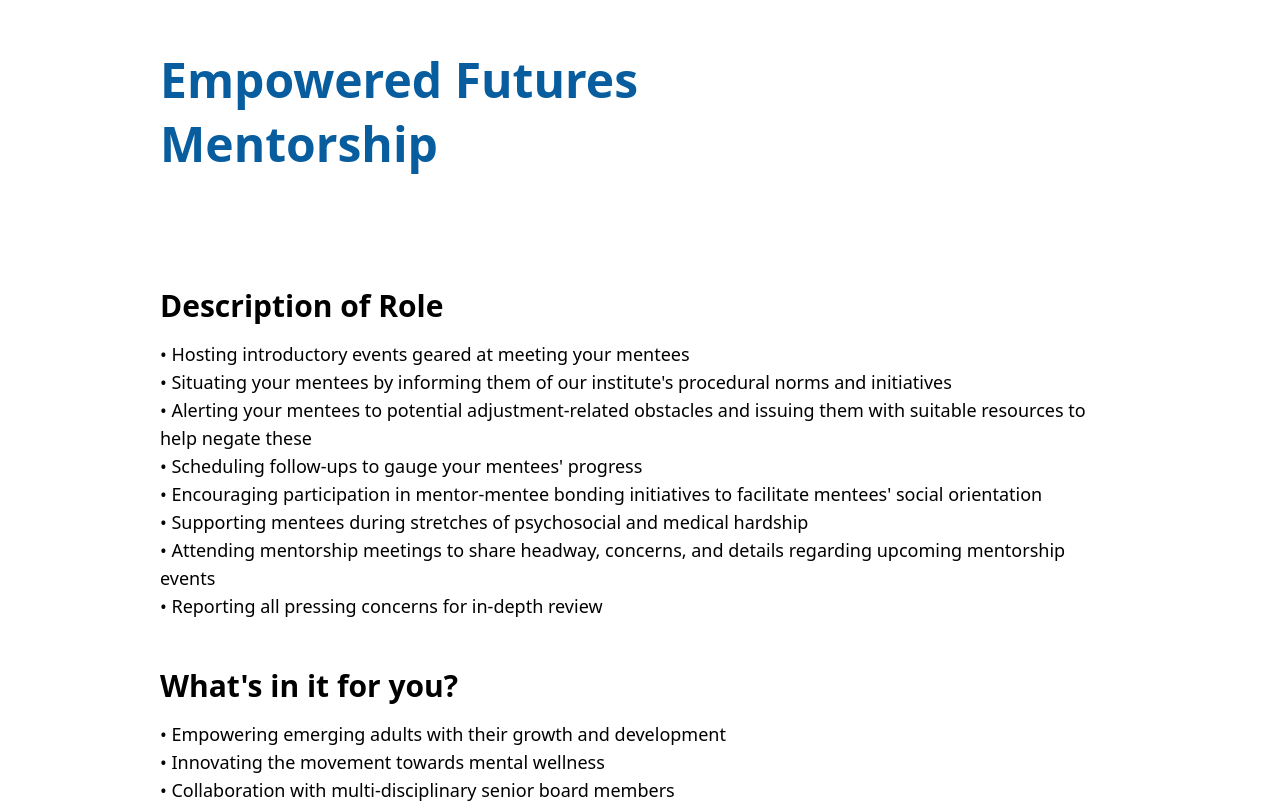
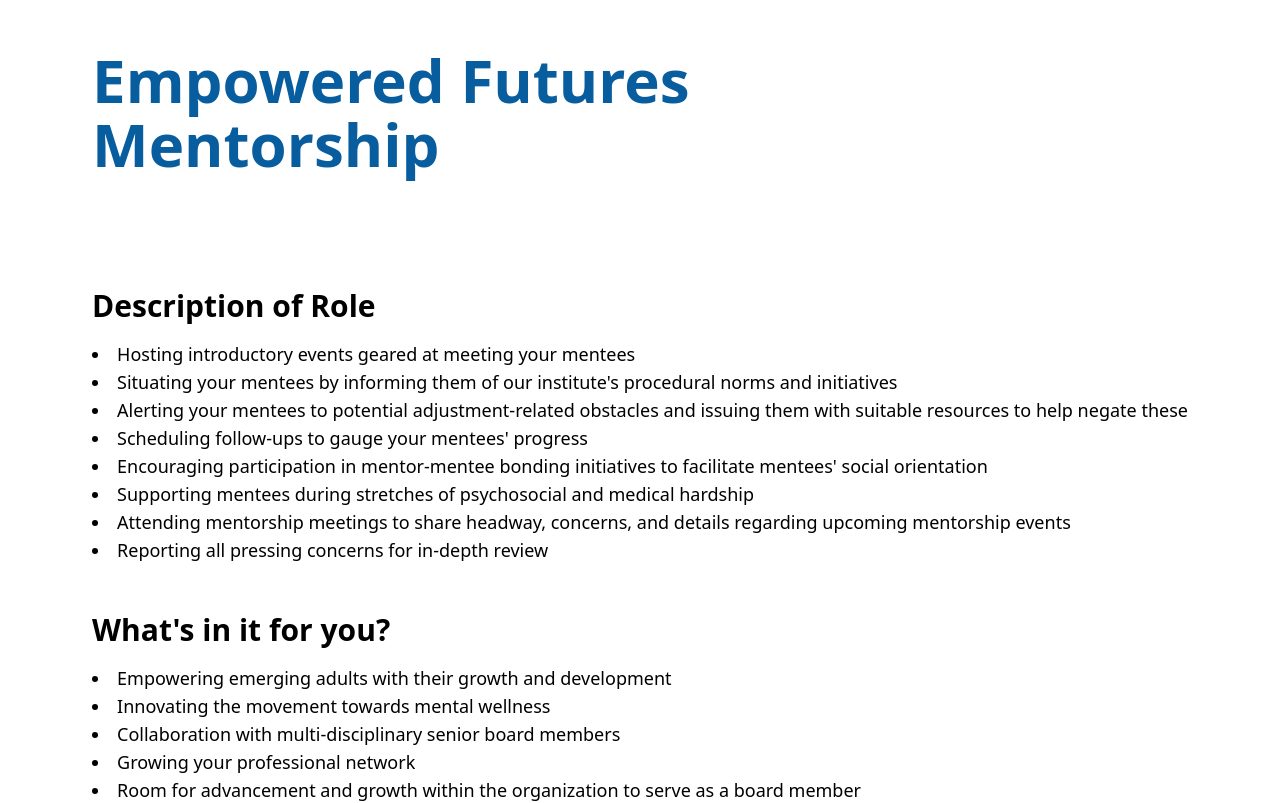
Before and after one commit to JasonXB/EF_Clone, a Next.js app: page /become-a-mentor in a window 1280 px wide. Shown: the top 803 px of the page. Built offline with nearby package versions, Linux system fonts and the light colour scheme.

Commit message:
Headers and bullet points have been centered

```diff
--- a/pages/become-a-mentor.tsx
+++ b/pages/become-a-mentor.tsx
@@ -2,6 +2,7 @@ import type { NextPage } from 'next';
 import Head from 'next/head';
 
 const becomeAMentor: NextPage = ({}) => {
+  // Will map over this list to generate JSX in order to avoid retyping classes
   const content = [
     {
       headerText: 'Description of Role',
@@ -43,7 +44,7 @@ const becomeAMentor: NextPage = ({}) => {
   ];
 
   return (
-    <div className="container mx-auto px-4 sm:px-0">
+    <div className="px-4 sm:px-8 xl:px-0 grid grid-cols-[1fr_auto_1fr]">
       <Head>
         <title>Empowered Futures - Become a Mentor</title>
         <meta name="description" content="Generated by create next app" />
@@ -52,10 +53,9 @@ const becomeAMentor: NextPage = ({}) => {
 
       {content.map((section, i) => {
         return (
-          <section key={i} className="flex flex-col items-center mt-12">
-            <div className="sm:w-9/12">
+          <section key={i} className="mt-12 col-start-2 col-end-3">
             {i === 0 && (
-                <h1 className="font-extrabold text-5xl leading-[4rem] text-[#085d9f] mb-10 md:mb-28">
+              <h1 className="font-extrabold text-6xl leading-[4rem] text-[#085d9f] mb-10 xl:mb-28">
                 Empowered Futures
                 <br />
                 Mentorship
@@ -64,16 +64,15 @@ const becomeAMentor: NextPage = ({}) => {
             <h2 className="font-semibold text-3xl mb-4">
               {section.headerText}
             </h2>
-              <ul>
+            <ul className="list-disc list-inside">
               {section.bullets.map((text, i) => {
                 return (
                   <li key={i} className="text-lg">
-                      • {text}
+                    {text}
                   </li>
                 );
               })}
             </ul>
-            </div>
           </section>
         );
       })}
```
Lines whose indentation alone changed are shown as unchanged.
